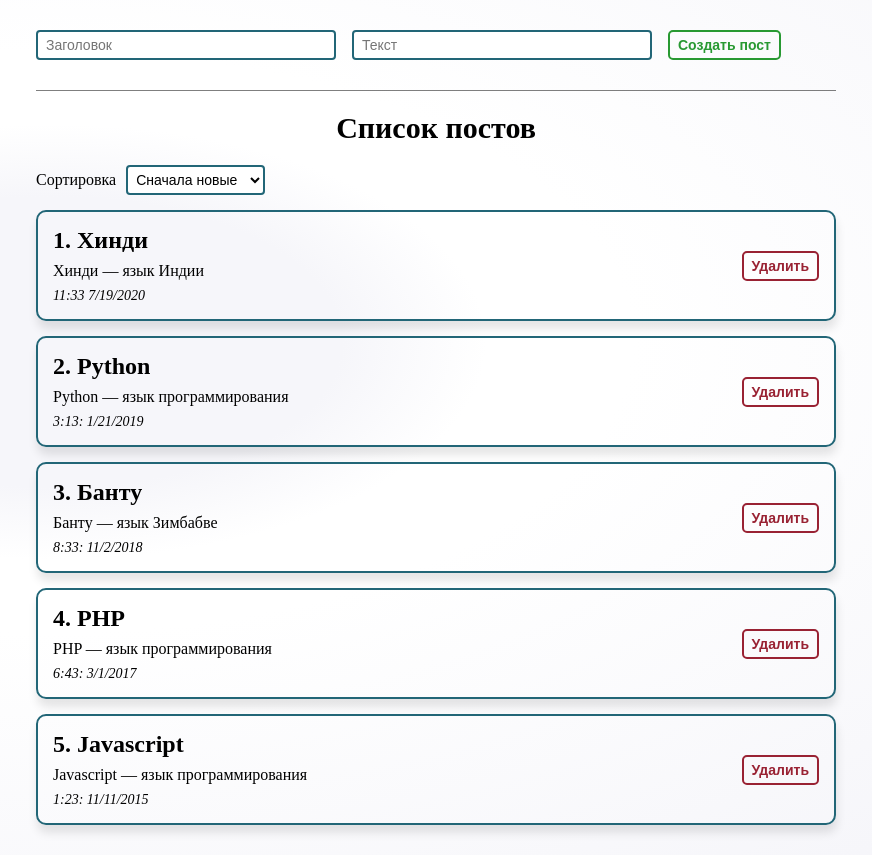
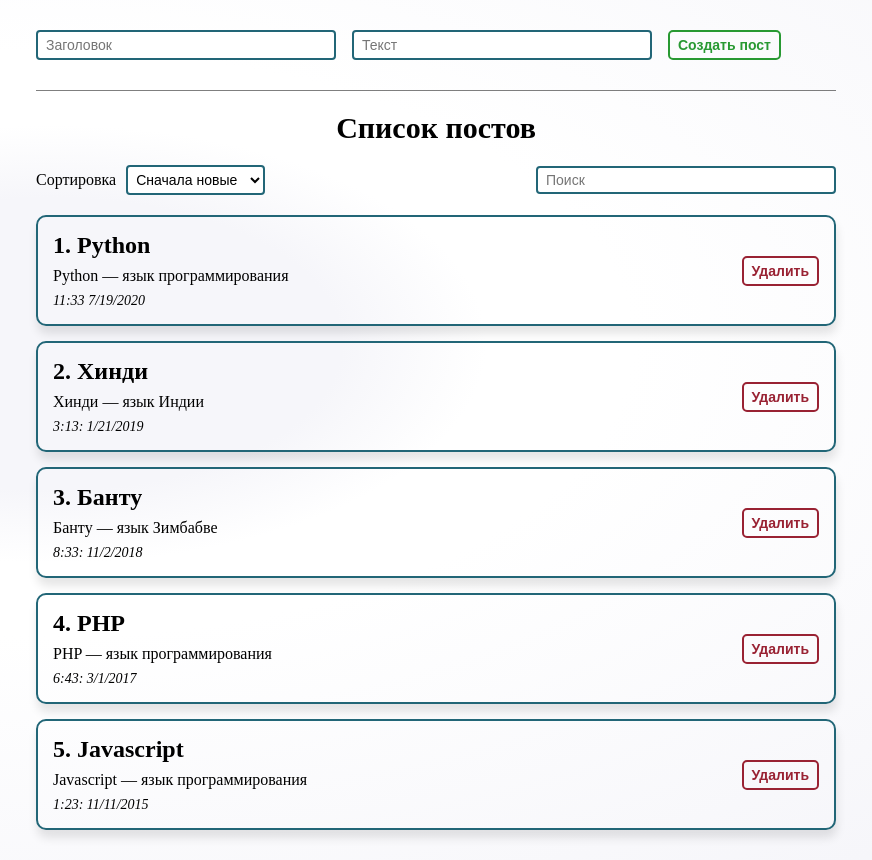
Before and after one commit to YuryDemidov/pumpkin-posts, a React (Create React App) app: page / in a window 1280 px wide. Shown: the whole page, without its empty margins (204-1076 px from the left). Built offline with nearby package versions, Linux system fonts and the light colour scheme.

Commit message:
Add searching and improve sorting

```diff
--- a/src/App.jsx
+++ b/src/App.jsx
@@ -1,19 +1,29 @@
-import React, { useState } from 'react'
+import React, { useMemo, useState } from 'react'
 
 import PageTitle from './components/UI/Title/PageTitle'
 import PostsList from './components/PostsList'
 import PostForm from './components/PostForm'
+import Filters from './components/Filters'
 import './styles/App.scss'
-import Sorting from './components/Sorting'
+
+const SORTING_OPTIONS = [
+  { value: 'new', name: 'Сначала новые' },
+  { value: 'old', name: 'Сначала старые' },
+  { value: 'random', name: 'Случайная' },
+  { value: 'alphabetical', name: 'По алфавиту' }
+]
+
+const INITIAL_POSTS = [
+  { id: 1595190784266, title: 'Python', body: 'Python — язык программирования', date: '2020-07-19 23:33:04' },
+  { id: 1548029591397, title: 'Хинди', body: 'Хинди — язык Индии', date: '2019-01-21 03:13:11' },
+  { id: 1541136835390, title: 'Банту', body: 'Банту — язык Зимбабве', date: '2018-11-02 08:33:55' },
+  { id: 1488382990837, title: 'PHP', body: 'PHP — язык программирования', date: '2017-03-01 18:43:10' },
+  { id: 1447237424948, title: 'Javascript', body: 'Javascript — язык программирования', date: '2015-11-11 13:23:44' }
+]
 
 function App() {
-  const [posts, setPosts] = useState([
-    { id: 1595190784266, title: 'Хинди', text: 'Хинди — язык Индии', date: '2020-07-19 23:33:04' },
-    { id: 1548029591397, title: 'Python', text: 'Python — язык программирования', date: '2019-01-21 03:13:11' },
-    { id: 1541136835390, title: 'Банту', text: 'Банту — язык Зимбабве', date: '2018-11-02 08:33:55' },
-    { id: 1488382990837, title: 'PHP', text: 'PHP — язык программирования', date: '2017-03-01 18:43:10' },
-    { id: 1447237424948, title: 'Javascript', text: 'Javascript — язык программирования', date: '2015-11-11 13:23:44' }
-  ])
+  const [posts, setPosts] = useState(INITIAL_POSTS)
+  const [filter, setFilter] = useState({ sorting: SORTING_OPTIONS[0], term: '' })
 
   const createPost = newPost => {
     setPosts([newPost, ...posts])
@@ -21,30 +31,40 @@ function App() {
   const removePost = id => {
     setPosts(posts.filter(post => id !== post.id))
   }
-  const sortPosts = sorting => {
-    switch (sorting) {
+
+  const sortedPosts = useMemo(() => {
+    let compareFn
+    switch (filter.sorting.value) {
       case 'new':
       default:
-        setPosts([...posts].sort((a, b) => (a.id > b.id ? -1 : 1)))
+        compareFn = (a, b) => (a.id > b.id ? -1 : 1)
         break
       case 'old':
-        setPosts([...posts].sort((a, b) => (a.id < b.id ? -1 : 1)))
+        compareFn = (a, b) => (a.id < b.id ? -1 : 1)
         break
       case 'random':
-        setPosts([...posts].sort(() => Math.random() - 0.5))
+        compareFn = () => Math.random() - 0.5
         break
       case 'alphabetical':
-        setPosts([...posts].sort((a, b) => (a.title < b.title ? -1 : 1)))
+        compareFn = (a, b) => (a.title < b.title ? -1 : 1)
         break
     }
-  }
+    return [...posts].sort(compareFn)
+  }, [filter.sorting, posts])
+
+  const filteredPosts = useMemo(() => {
+    if (!filter.term) {
+      return sortedPosts
+    }
+    return sortedPosts.filter(post => post.title.toLowerCase().includes(filter.term.toLowerCase().trim()))
+  }, [filter.term, sortedPosts])
 
   return (
     <div className='App'>
       <PostForm createPost={createPost} />
       <PageTitle>Список постов</PageTitle>
-      <Sorting onChange={sortPosts} />
-      <PostsList posts={posts} removePost={removePost} onSortingChange={sortPosts} />
+      <Filters filter={filter} setFilter={setFilter} sortingOptions={SORTING_OPTIONS} />
+      <PostsList posts={filteredPosts} removePost={removePost} />
     </div>
   )
 }
--- /dev/null
+++ b/src/components/Filters.jsx
@@ -0,0 +1,22 @@
+import React from 'react'
+
+import Search from './Search'
+import Sorting from './Sorting'
+
+const Filters = ({ filter, setFilter, sortingOptions }) => {
+  const sort = sortingType => {
+    setFilter({ ...filter, sorting: sortingOptions.find(sorting => sorting.value === sortingType) })
+  }
+  const search = term => {
+    setFilter({ ...filter, term })
+  }
+
+  return (
+    <div className='filters'>
+      <Sorting sortingOptions={sortingOptions} selectedSorting={filter.sorting} onChange={sort} />
+      <Search term={filter.term} onChange={search} />
+    </div>
+  )
+}
+
+export default Filters
--- a/src/components/PostForm.jsx
+++ b/src/components/PostForm.jsx
@@ -6,12 +6,12 @@ import Input from './UI/Input/Input'
 const PostForm = ({ createPost }) => {
   const [post, setPost] = useState({
     title: '',
-    text: ''
+    body: ''
   })
 
   const addNewPost = evt => {
     evt.preventDefault()
-    if (!post.title || !post.text) {
+    if (!post.title || !post.body) {
       return
     }
 
@@ -20,7 +20,7 @@ const PostForm = ({ createPost }) => {
       date: new Date(),
       id: Date.now()
     })
-    setPost({ title: '', text: '' })
+    setPost({ title: '', body: '' })
   }
 
   return (
@@ -36,10 +36,10 @@ const PostForm = ({ createPost }) => {
       <Input
         className='post__input'
         type='text'
-        value={post.text}
+        value={post.body}
         placeholder='Текст'
         aria-label='Текст вашего поста'
-        onChange={evt => setPost({ ...post, text: evt.target.value })}
+        onChange={evt => setPost({ ...post, body: evt.target.value })}
       />
       <Button buttonType='success' isSubmitter onClick={addNewPost}>
         Создать пост
--- a/src/components/PostItem.jsx
+++ b/src/components/PostItem.jsx
@@ -11,7 +11,7 @@ const PostItem = ({ post, number, removePost }) => {
         <h2 className='post__title'>
           {number}. {post.title}
         </h2>
-        <p className='post__text'>{post.text}</p>
+        <p className='post__text'>{post.body}</p>
         <p className='post__date'>
           {postDate.toLocaleTimeString().slice(0, 5)} {postDate.toLocaleDateString()}
         </p>
--- a/src/components/PostsList.jsx
+++ b/src/components/PostsList.jsx
@@ -8,7 +8,7 @@ const PostsList = ({ posts, removePost }) => {
       {posts.length ? (
         posts.map((post, i) => <PostItem post={post} number={i + 1} removePost={removePost} key={post.id} />)
       ) : (
-        <p>Постов пока нет</p>
+        <p>Посты не найдены</p>
       )}
     </>
   )
--- /dev/null
+++ b/src/components/Search.jsx
@@ -0,0 +1,18 @@
+import React from 'react'
+
+import Input from './UI/Input/Input'
+
+const Search = ({ term, onChange }) => {
+  return (
+    <Input
+      className='filters__search-input'
+      type='search'
+      value={term}
+      placeholder='Поиск'
+      aria-label='Поиск поста'
+      onChange={evt => onChange(evt.target.value)}
+    />
+  )
+}
+
+export default Search
--- a/src/components/Sorting.jsx
+++ b/src/components/Sorting.jsx
@@ -1,33 +1,20 @@
-import React, { useState } from 'react'
+import React from 'react'
 
 import Select from './UI/Select/Select'
 
-const Sorting = ({ onChange }) => {
-  const sortingOptions = [
-    { value: 'new', name: 'Сначала новые' },
-    { value: 'old', name: 'Сначала старые' },
-    { value: 'random', name: 'Случайная' },
-    { value: 'alphabetical', name: 'По алфавиту' }
-  ]
-  const [selectedSorting, setSelectedSorting] = useState(sortingOptions[0])
-
-  const changeSorting = sortingValue => {
-    setSelectedSorting(sortingOptions.find(sorting => sorting.value === sortingValue))
-    onChange(sortingValue)
-  }
-
+const Sorting = ({ sortingOptions, selectedSorting, onChange }) => {
   return (
-    <div className='sorting'>
+    <>
       <label htmlFor='postsSorting'>Сортировка</label>
       <Select
         id='postsSorting'
-        className='sorting__select'
+        className='filters__sorting'
         name='posts-sorting'
         options={sortingOptions}
         value={selectedSorting.value}
-        onChange={changeSorting}
+        onChange={onChange}
       />
-    </div>
+    </>
   )
 }
 
--- a/src/styles/App.scss
+++ b/src/styles/App.scss
@@ -19,6 +19,7 @@ body {
 }
 
 #root {
+  min-height: 100vh;
   background-image: radial-gradient(ellipse at 20% 40%, var(--light) 20%, var(--white) 30%,var(--white) 40%, var(--light) 90%);
 }
 
@@ -68,8 +69,13 @@ body {
   }
 }
 
-.sorting {
-  &__select {
+.filters {
+  display: flex;
+  align-items: center;
+  margin-bottom: 20px;
+
+  &__sorting {
+    margin-right: auto;
     margin-left: 10px;
   }
 }
```
